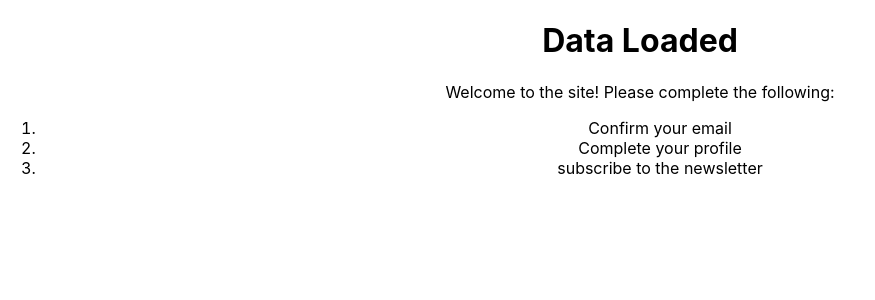
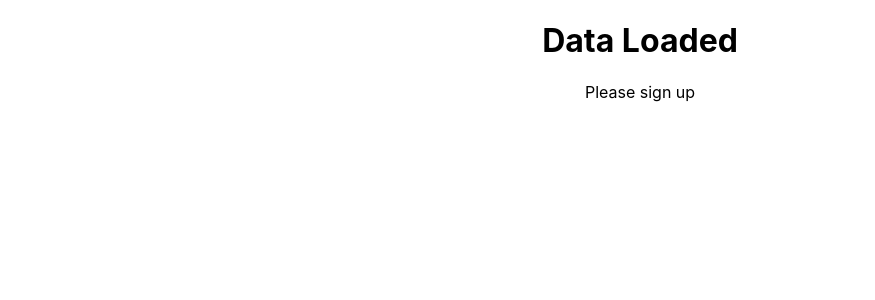
Before and after one commit to 2ndborn/react-lesson, a React (Create React App) app in the folder my-app/: page / in a window 1280 px wide. Shown: the top 300 px of the page, without its empty margins (0-875 px from the left). Built offline with nearby package versions, Linux system fonts and the light colour scheme.

Commit message:
Nested Components

```diff
--- a/my-app/src/App.js
+++ b/my-app/src/App.js
@@ -1,10 +1,11 @@
 import './App.css';
 import ConditionalRenderClass from './components/ConditionalRenderClass';
+import NestedComponents from './components/NestedComponents';
 
 function App() {
   return (
     <div className="App">
-      <ConditionalRenderClass />
+      <NestedComponents />
     </div>
   );
 }
--- a/my-app/src/components/ConditionalRenderClass.js
+++ b/my-app/src/components/ConditionalRenderClass.js
@@ -5,8 +5,8 @@
       super(props)
 
       this.state = {
-         isLoaded: true,
-         isLoggedIn: true,
+         isLoaded: false,
+         isLoggedIn: false,
       }
     }
   render() {
--- /dev/null
+++ b/my-app/src/components/NestedComponents.js
@@ -0,0 +1,24 @@
+import React, { Component } from 'react'
+import UserMessage from './UserMessage'
+import UserData from './UserData'
+
+export class NestedComponents extends Component {
+    constructor(props) {
+      super(props)
+
+      this.state = {
+         isLoaded: true,
+         isLoggedIn: false,
+      }
+    }
+  render() {
+    return (
+      <div>
+        <UserData isLoaded={this.state.isLoaded} />
+        <UserMessage isLoggedIn={this.state.isLoggedIn} />
+      </div>
+    )
+  }
+}
+
+export default NestedComponents
--- /dev/null
+++ b/my-app/src/components/UserData.js
@@ -0,0 +1,11 @@
+import React from 'react'
+
+function UserData(props) {
+  return (
+    <div>
+        <h1>{props.isLoaded ? "Data Loaded" : "Loading..."}</h1>
+    </div>
+  )
+}
+
+export default UserData
--- /dev/null
+++ b/my-app/src/components/UserMessage.js
@@ -0,0 +1,18 @@
+import React from 'react'
+
+function UserMessage(props) {
+  return (
+    <div>{props.isLoggedIn ? (
+      <div>
+          <p>Welcome to the site! Please complete the following:</p>
+          <ol>
+              <li>Confirm your email</li>
+              <li>Complete your profile</li>
+              <li>subscribe to the newsletter</li>
+          </ol>
+      </div>
+  ) : (<p>Please sign up</p>)}</div>
+  )
+}
+
+export default UserMessage
```
